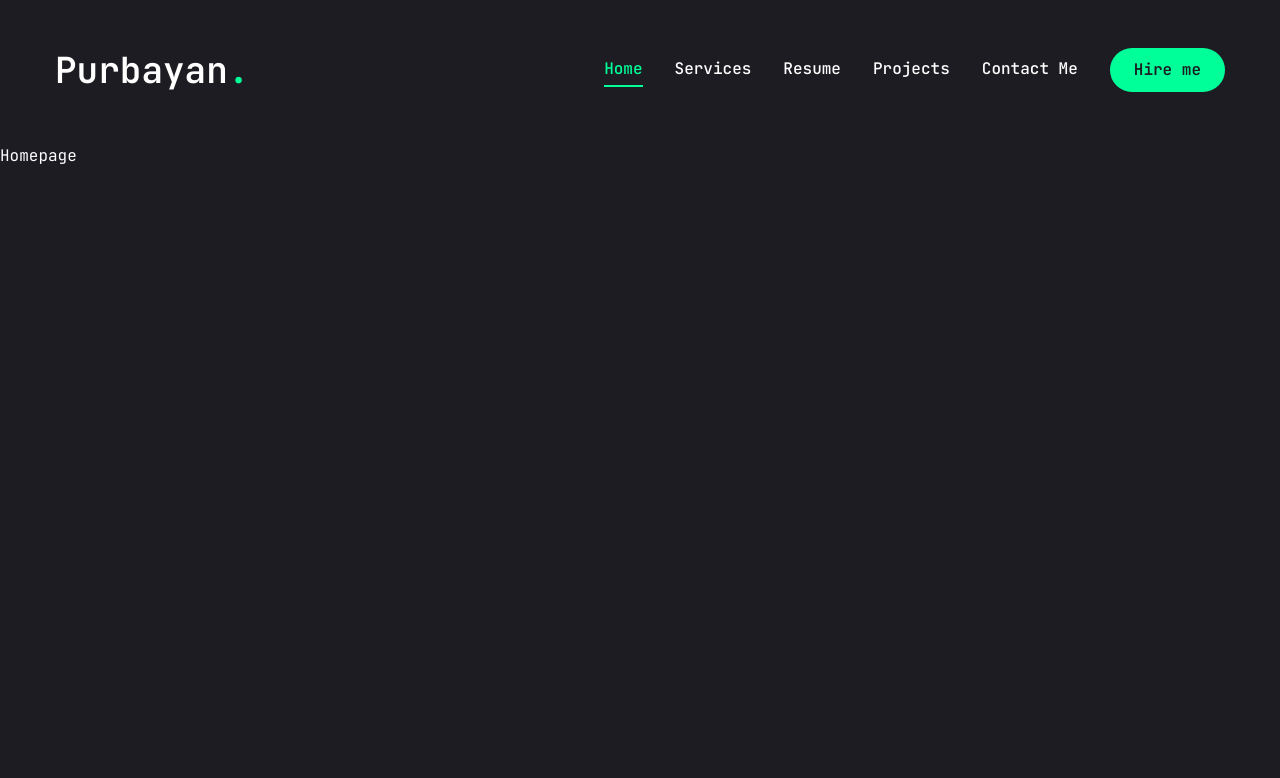
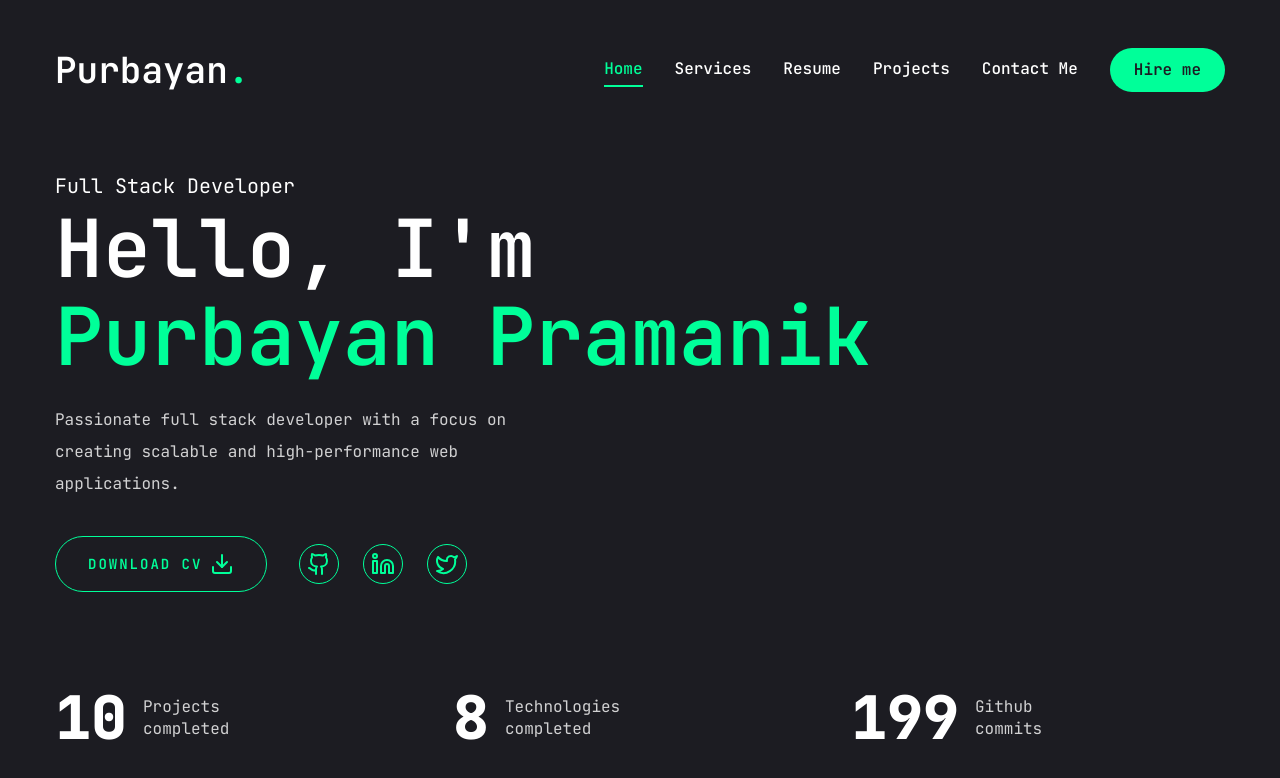
Before and after one commit to PPRAMANIK62/my-portfolio-2, a Next.js app: page / in a window 1280 px wide. Shown: the top 778 px of the page. Built offline with nearby package versions, Linux system fonts and the light colour scheme.

Commit message:
STYLE: homepage done

```diff
--- a/package.json
+++ b/package.json
@@ -22,6 +22,7 @@
     "lucide-react": "^0.378.0",
     "next": "14.2.3",
     "react": "^18",
+    "react-countup": "^6.5.3",
     "react-dom": "^18",
     "tailwind-merge": "^2.3.0",
     "tailwindcss-animate": "^1.0.7"
--- a/src/app/globals.css
+++ b/src/app/globals.css
@@ -6,4 +6,13 @@
   body {
     @apply font-primary bg-primary text-white leading-loose;
   }
+  .h1 {
+    @apply text-[48px] xl:text-[80px] leading-[1.1] font-semibold
+  }
+  .h2 {
+    @apply text-[36px] xl:text-[48px] leading-[1.1] font-semibold
+  }
+  .h3 {
+    @apply text-[20px] xl:text-[24px] leading-[1.1] font-semibold
+  }
 }
--- a/src/app/page.tsx
+++ b/src/app/page.tsx
@@ -1,5 +1,55 @@
-import Image from "next/image";
+import { Download } from "lucide-react";
+import React from "react";
 
-export default function Home() {
-  return <main>Homepage</main>;
-}
+// components
+import { Button } from "@/components/ui/button";
+import Socials from "@/components/Socials";
+import Photo from "@/components/Photo";
+import Stats from "@/components/Stats";
+
+const page = () => {
+  return (
+    <section className="h-full">
+      <div className="container mx-auto h-full">
+        <div className="flex flex-col xl:flex-row items-center justify-between xl:pt-8 xl:pb-24">
+          {/* text */}
+          <div className="text-center xl:text-left order-2 xl:order-none">
+            <span className="text-xl">Full Stack Developer</span>
+            <h1 className="h1 mb-6">
+              Hello, I&apos;m <br />
+              <span className="text-accent">Purbayan Pramanik</span>
+            </h1>
+            <p className="max-w-[500px] mb-9 text-white/80">
+              Passionate full stack developer with a focus on creating scalable
+              and high-performance web applications.
+            </p>
+            {/* btn & socials */}
+            <div className="flex flex-col xl:flex-row items-center gap-8">
+              <Button
+                variant="outline"
+                size="lg"
+                className="uppercase flex items-center gap-2"
+              >
+                <span>Download CV</span>
+                <Download className="text-xl" />
+              </Button>
+              <div className="mb-8 xl:mb-0">
+                <Socials
+                  containerStyles="flex gap-6"
+                  iconStyles="w-10 h-10 border border-accent rounded-full flex justify-center items-center text-accent text-base hover:bg-accent hover:text-primary hover:transition-all duration-500"
+                />
+              </div>
+            </div>
+          </div>
+          {/* photo */}
+          <div className="order-1 xl:order-none mb-8 xl:mb-0">
+            {/* <Photo /> */}
+          </div>
+        </div>
+      </div>
+      <Stats />
+    </section>
+  );
+};
+
+export default page;
--- /dev/null
+++ b/src/components/Photo.tsx
@@ -0,0 +1,67 @@
+"use client";
+import React from "react";
+import { animate, motion } from "framer-motion";
+import Image from "next/image";
+
+const Photo = () => {
+  return (
+    <div className="w-full h-full relative">
+      <motion.div
+        initial={{ opacity: 0 }}
+        animate={{
+          opacity: 1,
+          transition: { delay: 2.4, duration: 0.4, ease: "easeInOut" },
+        }}
+      >
+        {/* image */}
+        <motion.div
+          initial={{ opacity: 0 }}
+          animate={{
+            opacity: 1,
+            transition: { delay: 2, duration: 0.4, ease: "easeIn" },
+          }}
+          className="w-[298px] h-[298px] xl:w-[498px] xl:h-[498px] mix-blend-lighten absolute"
+        >
+          <Image
+            src="/assets/photo.png"
+            priority
+            quality={100}
+            fill
+            alt=""
+            className="object-contain"
+          />
+        </motion.div>
+
+        {/* circle */}
+        <motion.svg
+          className="w-[300px] h-[506px] xl:w-[506px] xl:h-[506px]"
+          fill="transparent"
+          viewBox="0 0 506 506"
+          xmlns="http://www.w3.org/2000/svg"
+        >
+          <motion.circle
+            cx="253"
+            cy="253"
+            r="250"
+            stroke="#00ff99"
+            strokeWidth="4"
+            strokeLinecap="round"
+            strokeLinejoin="round"
+            initial={{ strokeDasharray: "24 10 0 0" }}
+            animate={{
+              strokeDasharray: ["15 120 25 25", "16 25 92 72", "4 250 22 22"],
+              rotate: [120, 360],
+            }}
+            transition={{
+              duration: 20,
+              repeat: Infinity,
+              repeatType: "reverse",
+            }}
+          />
+        </motion.svg>
+      </motion.div>
+    </div>
+  );
+};
+
+export default Photo;
--- /dev/null
+++ b/src/components/Socials.tsx
@@ -0,0 +1,30 @@
+import { Github, Linkedin, Twitter } from "lucide-react";
+import Link from "next/link";
+import React from "react";
+
+interface SocialsProps {
+  containerStyles?: string;
+  iconStyles?: string;
+}
+
+const socials = [
+  { icon: <Github />, path: "https://github.com/PPRAMANIK62" },
+  { icon: <Linkedin />, path: "https://www.linkedin.com/in/ppramanik6" },
+  { icon: <Twitter />, path: "" },
+];
+
+const Socials = ({ containerStyles, iconStyles }: SocialsProps) => {
+  return (
+    <div className={containerStyles}>
+      {socials.map((item, index) => {
+        return (
+          <Link key={index} href={item.path} className={iconStyles}>
+            {item.icon}
+          </Link>
+        );
+      })}
+    </div>
+  );
+};
+
+export default Socials;
--- /dev/null
+++ b/src/components/Stats.tsx
@@ -0,0 +1,55 @@
+"use client";
+import { cn } from "@/lib/utils";
+import React from "react";
+import CountUp from "react-countup";
+
+const stats = [
+  {
+    num: 10,
+    text: "Projects completed",
+  },
+  {
+    num: 8,
+    text: "Technologies completed",
+  },
+  {
+    num: 200,
+    text: "Github commits",
+  },
+];
+
+const Stats = () => {
+  return (
+    <section className="pt-4 pb-12 xl:pt-0 xl:pb-0">
+      <div className="container mx-auto">
+        <div className="flex flex-wrap gap-6 max-w-[80vw] mx-auto xl:max-w-none">
+          {stats.map((item, index) => {
+            return (
+              <div
+                key={index}
+                className="flex-1 flex gap-4 items-center justify-center xl:justify-start"
+              >
+                <CountUp
+                  end={item.num}
+                  duration={5}
+                  delay={2}
+                  className="text-4xl xl:text-6xl font-extrabold"
+                />
+                <p
+                  className={cn("leading-snug text-white/80", {
+                    "max-w-[100px]": item.text.length < 15,
+                    "max-w-[150px]": item.text.length >= 15,
+                  })}
+                >
+                  {item.text}
+                </p>
+              </div>
+            );
+          })}
+        </div>
+      </div>
+    </section>
+  );
+};
+
+export default Stats;
```
Also changed, not shown: 1 other file (tests, documents, lock files or other folders).
